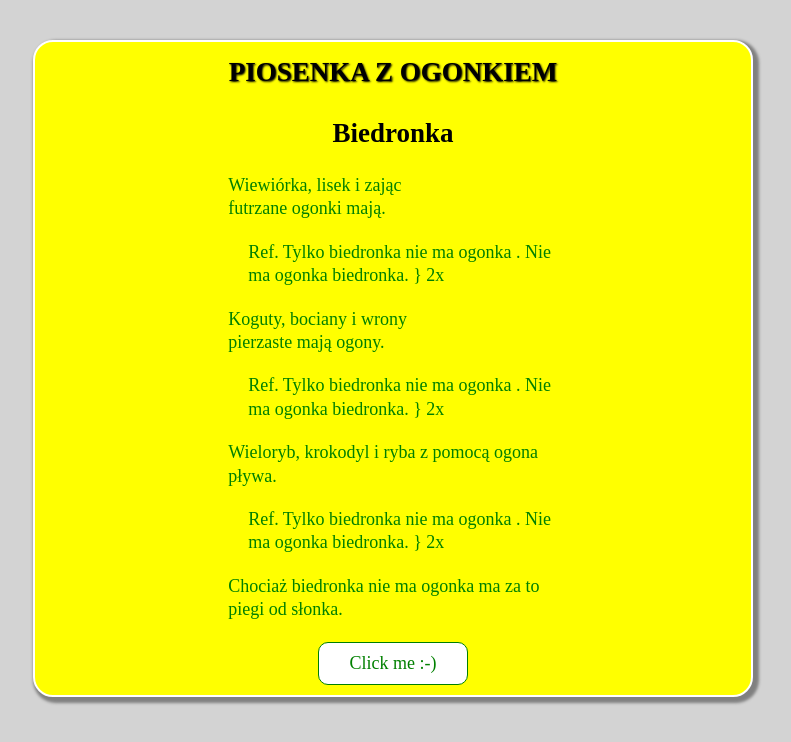
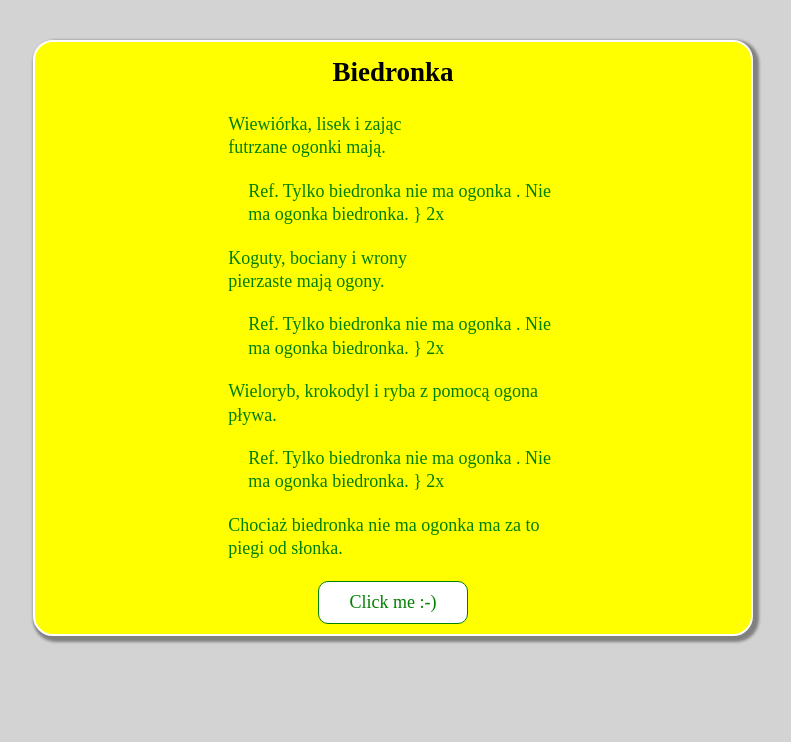
Before and after one commit to sebastianbukowski/Modul7_4, a plain HTML site: page index.html in a window 1280 px wide. Shown: the whole page, without its empty margins (247-1038 px from the left). Drawn offline with Linux system fonts and the light colour scheme.

Commit message:
Change in html file two

```diff
--- a/index.html
+++ b/index.html
@@ -8,7 +8,6 @@
 <body>
   <section>
     <div class="container">
-      <h1>Piosenka z ogonkiem</h1>
       <h2>Biedronka</h2>
       <p>
         Wiewiórka, lisek i zając <br>
```
